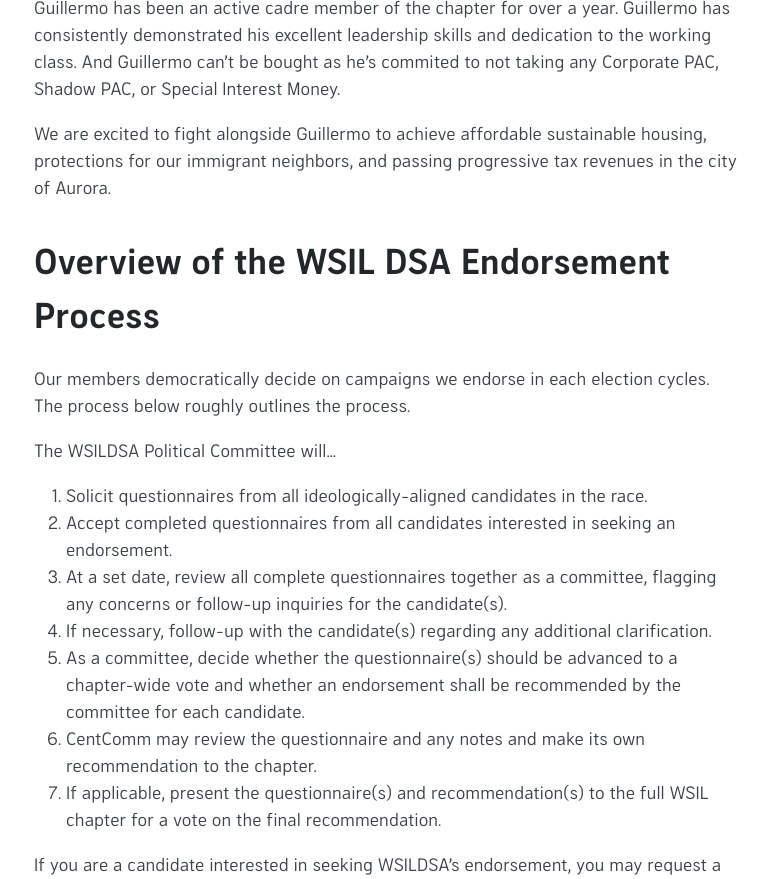
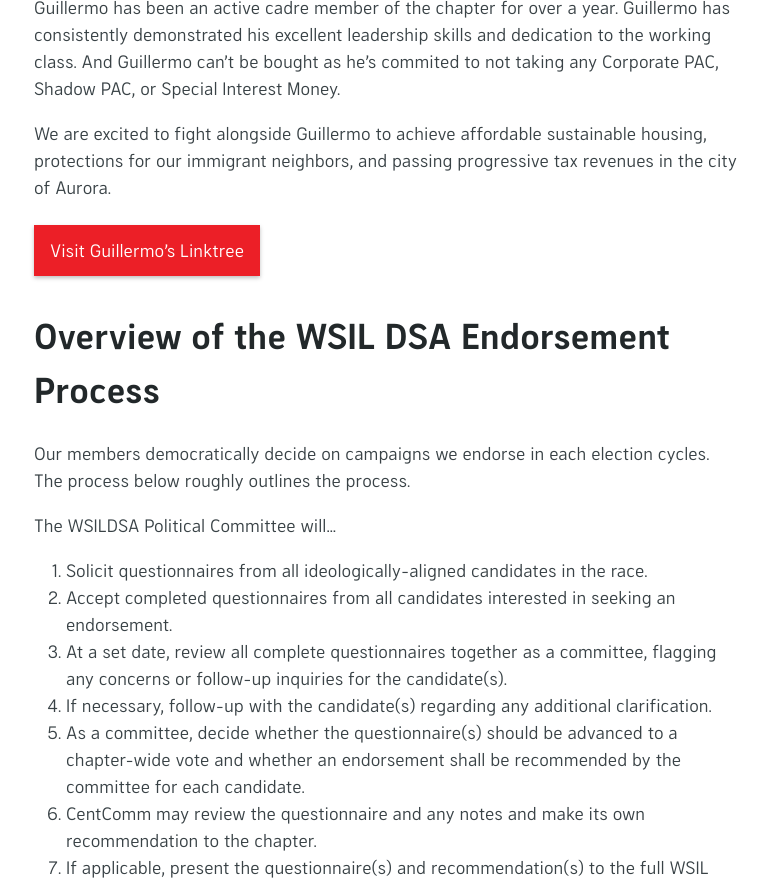
Before and after one commit to wsildsa/wsildsa.github.io, a Jekyll site: the page built from _pages/en/electoral.md, in a window 1280 px wide and 900 px high, scrolled down 1743 px, cut to the strip 21-900 px from the top of the window. Shown: the whole strip, without its empty margins (254-1021 px from the left). Built offline with Jekyll 4.4.1, drawn with Linux system fonts in a browser that asks for light colours; some web fonts are replaced; the repository's description, which GitHub fills in, is left out.

Commit message:
add guillermo's linktree

```diff
--- a/_pages/en/electoral.md
+++ b/_pages/en/electoral.md
@@ -24,6 +24,8 @@ Guillermo has been an active cadre member of the chapter for over a year. Guille
 
 We are excited to fight alongside Guillermo to achieve affordable sustainable housing, protections for our immigrant neighbors, and passing progressive tax revenues in the city of Aurora.
 
+{% include comp-button.html text="Visit Guillermo's Linktree" link="https://linktr.ee/Guillermoforaurora?utm_source=wsildsa_site" %}
+
 # Overview of the WSIL DSA Endorsement Process
 Our members democratically decide on campaigns we endorse in each election cycles.  The process below roughly outlines the process.
 
```
